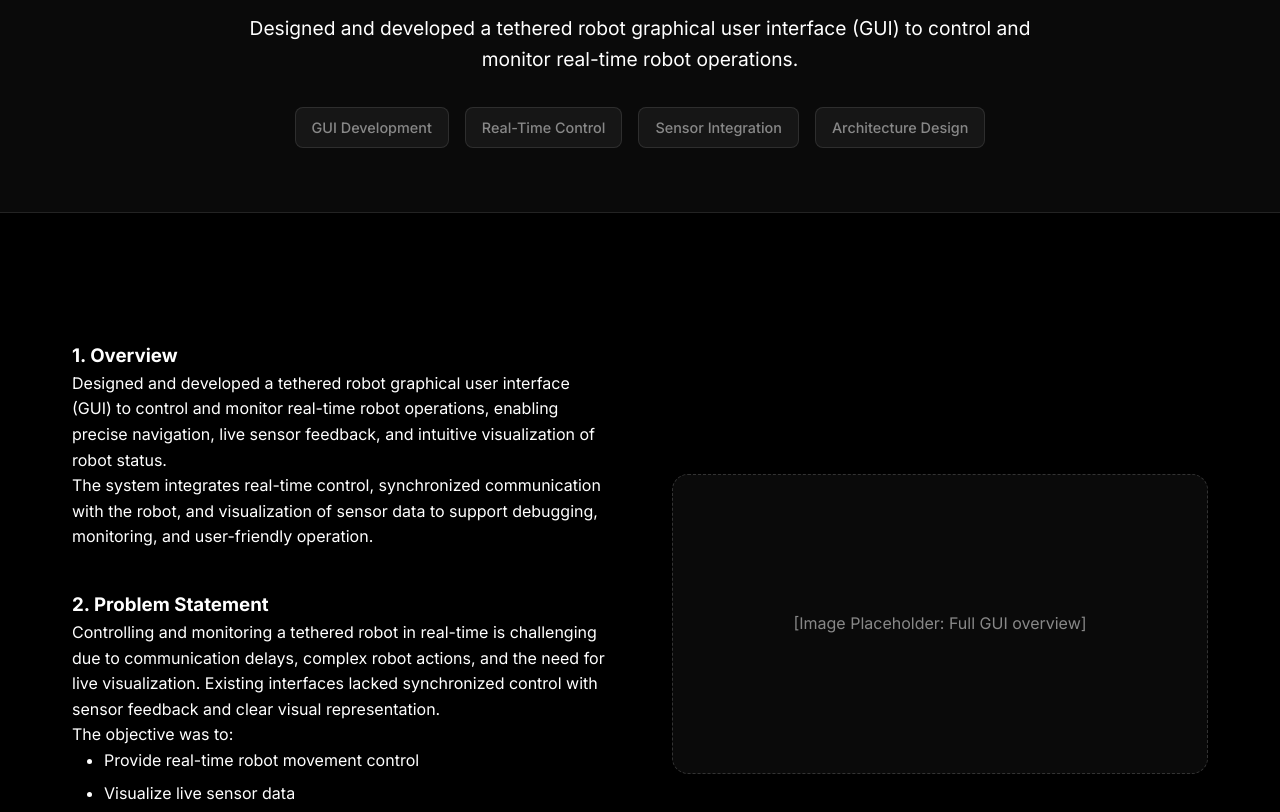
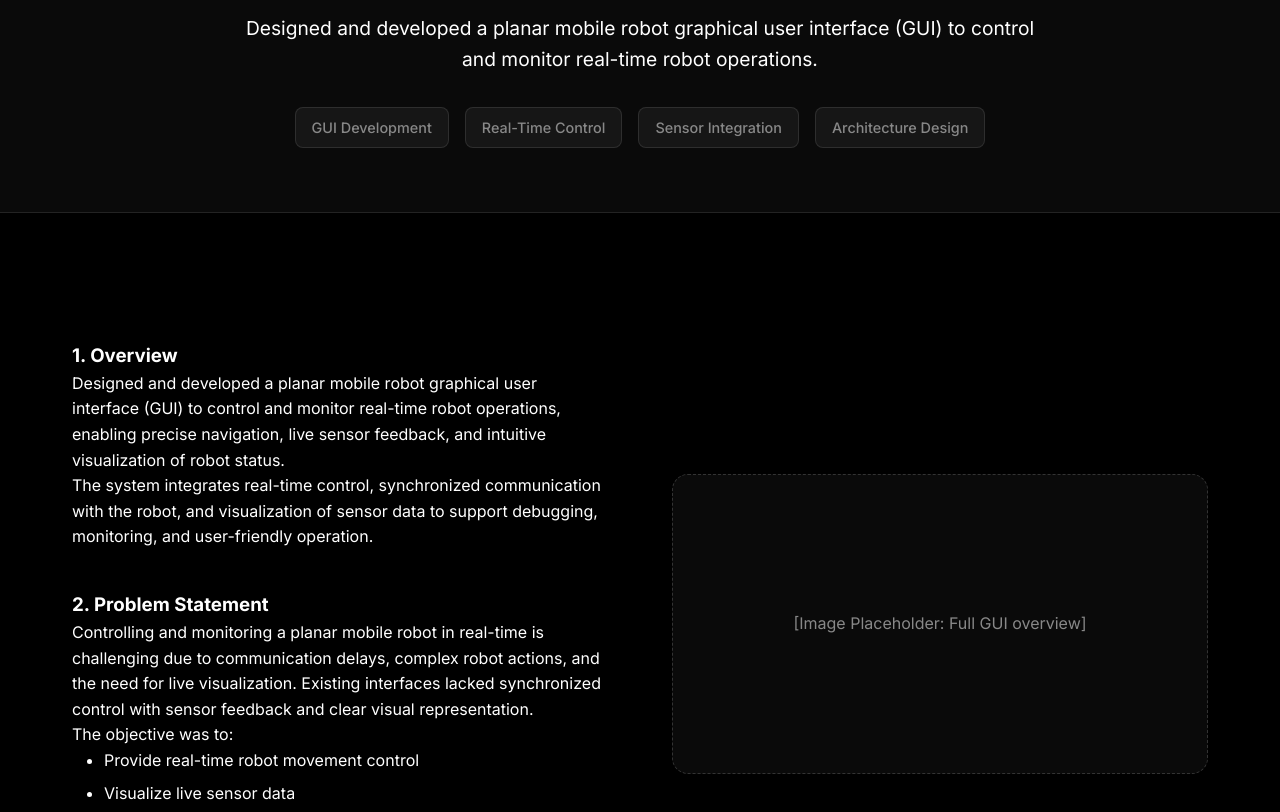
Before and after one commit to Umashankar-Saravanakumar/PortFolio, a plain HTML site: page planar.html in a window 1280 px wide. Shown: the part 266-1078 px from the top of the page. Drawn offline with Linux system fonts and the light colour scheme.

Commit message:
Auto commit: 28-Feb-26 16:21:31.08

```diff
--- a/planar.html
+++ b/planar.html
@@ -166,7 +166,7 @@
         <section class="project-hero bg-alt">
             <div class="container">
                 <h1>Planar Mobile Robot Interface</h1>
-                <p>Designed and developed a tethered robot graphical user interface (GUI) to control and monitor
+                <p>Designed and developed a planar mobile robot graphical user interface (GUI) to control and monitor
                     real-time robot operations.</p>
 
                 <div class="tags-container">
@@ -184,7 +184,8 @@
                 <div class="content-split">
                     <div>
                         <h3>1. Overview</h3>
-                        <p>Designed and developed a tethered robot graphical user interface (GUI) to control and monitor
+                        <p>Designed and developed a planar mobile robot graphical user interface (GUI) to control and
+                            monitor
                             real-time robot operations, enabling precise navigation, live sensor feedback, and intuitive
                             visualization of robot status.</p>
                         <p>The system integrates real-time control, synchronized communication with the robot, and
@@ -192,7 +193,8 @@
                         </p>
 
                         <h3 style="margin-top: 2.5rem;">2. Problem Statement</h3>
-                        <p>Controlling and monitoring a tethered robot in real-time is challenging due to communication
+                        <p>Controlling and monitoring a planar mobile robot in real-time is challenging due to
+                            communication
                             delays, complex robot actions, and the need for live visualization. Existing interfaces
                             lacked synchronized control with sensor feedback and clear visual representation.</p>
                         <p>The objective was to:</p>
@@ -267,7 +269,7 @@
                         <p>The GUI was built using a modular framework, with separate threads for command sending, data
                             reception, and interface updates. This separation minimized latency, improved
                             responsiveness, and allowed easy debugging of individual components.</p>
-                        <p>Communication with the robot used a tethered wired protocol to ensure reliable data transfer
+                        <p>Communication with the robot used a robust wired protocol to ensure reliable data transfer
                             even in environments with interference.</p>
                     </div>
                     <div class="split-images">
@@ -280,7 +282,7 @@
                 <div class="content-split reverse">
                     <div>
                         <h3>7. Experimental Validation</h3>
-                        <p>The GUI was tested with the tethered robot in controlled environments. Tests confirmed
+                        <p>The GUI was tested with the planar mobile robot in controlled environments. Tests confirmed
                             responsive movement control, accurate sensor display, and stable data logging. Users were
                             able to operate the robot effectively while monitoring environmental feedback and movement
                             status in real-time.</p>
```
